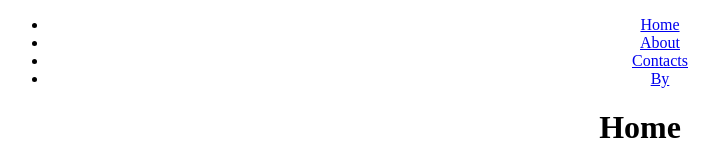
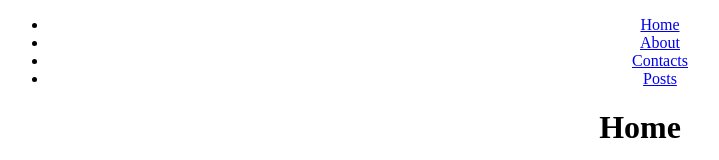
Before and after one commit to Meerim022028/router-example, a React (Create React App) app: page / in a window 1280 px wide. Shown: the top 160 px of the page, without its empty margins (0-719 px from the left). Built offline with nearby package versions, Linux system fonts and the light colour scheme.

Commit message:
change App.js

```diff
--- a/src/App.js
+++ b/src/App.js
@@ -3,7 +3,7 @@ import './App.css';
 import Home from "./components/Home/Home";
 import About from "./components/About/About";
 import Contacts from "./components/Contacts/Contacts";
-import By from "./components/By/By";
+import Posts from "./components/Posts/Posts";
 import { NavLink } from 'react-router-dom';
 
 
@@ -23,18 +23,20 @@ function App() {
           <NavLink activeClassName="acive" to="/contacts" >Contacts</NavLink>
         </li>
         <li>
-          <NavLink activeClassName="acive" to="/by" >By</NavLink>
+          <NavLink activeClassName="acive" to="/posts" >Posts</NavLink>
         </li>
+
       </ul>
 
     <Switch>
       <Route path="/" component={Home} exact/>
       <Route path="/about" component={About}  />
       <Route path="/contacts" component={Contacts}  />
-      <Route path="/by" component={By} />
+      <Route path="/posts" component={Posts} />
       <Route path="/" render={() => <h1>Page not Found</h1>} />
        {/* <Redirect to="/" /> returns to the first page*/}
     </Switch>
+
     </div>
   );
 }
```
